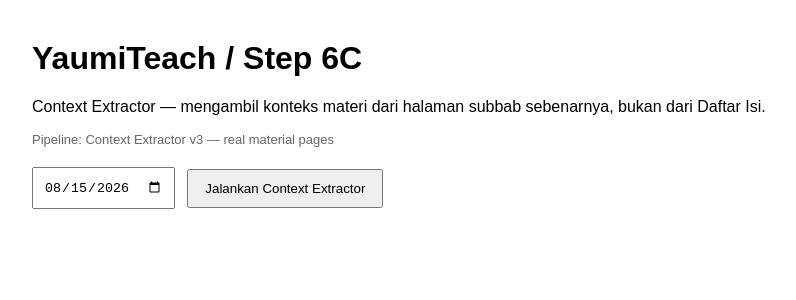
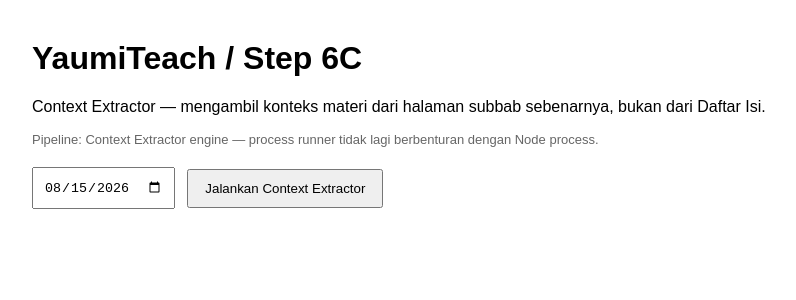
Before and after one commit to Tahjud-yaumil/Ai-Teacher, a Next.js app: page /context-extractor in a window 1280 px wide. Shown: the top 300 px of the page, without its empty margins (58-854 px from the left). Built offline with nearby package versions, Linux system fonts and the light colour scheme.

Commit message:
fix: route Context Extractor UI to stable engine

```diff
--- a/app/context-extractor/page.js
+++ b/app/context-extractor/page.js
@@ -10,7 +10,7 @@ export default function ContextExtractorPage() {
   async function run() {
     setLoading(true); setResult(null);
     try {
-      const r = await fetch(`/api/context-extractor?run=${Date.now()}`, {
+      const r = await fetch(`/api/context-extractor-engine?run=${Date.now()}`, {
         method: 'POST',
         cache: 'no-store',
         headers: { 'content-type': 'application/json', 'cache-control': 'no-cache' },
@@ -29,7 +29,7 @@ export default function ContextExtractorPage() {
     <main style={{maxWidth:1100,margin:'40px auto',padding:'0 20px',fontFamily:'Arial,sans-serif'}}>
       <h1>YaumiTeach / Step 6C</h1>
       <p>Context Extractor — mengambil konteks materi dari halaman subbab sebenarnya, bukan dari Daftar Isi.</p>
-      <p style={{fontSize:13,color:'#666'}}>Pipeline: Context Extractor v3 — real material pages</p>
+      <p style={{fontSize:13,color:'#666'}}>Pipeline: Context Extractor engine — process runner tidak lagi berbenturan dengan Node process.</p>
       <div style={{display:'flex',gap:12,alignItems:'center',margin:'20px 0'}}>
         <input type="date" value={tanggal} onChange={e=>setTanggal(e.target.value)} style={{padding:10}} />
         <button onClick={run} disabled={loading} style={{padding:'10px 16px',cursor:'pointer'}}>{loading?'Memproses...':'Jalankan Context Extractor'}</button>
```
